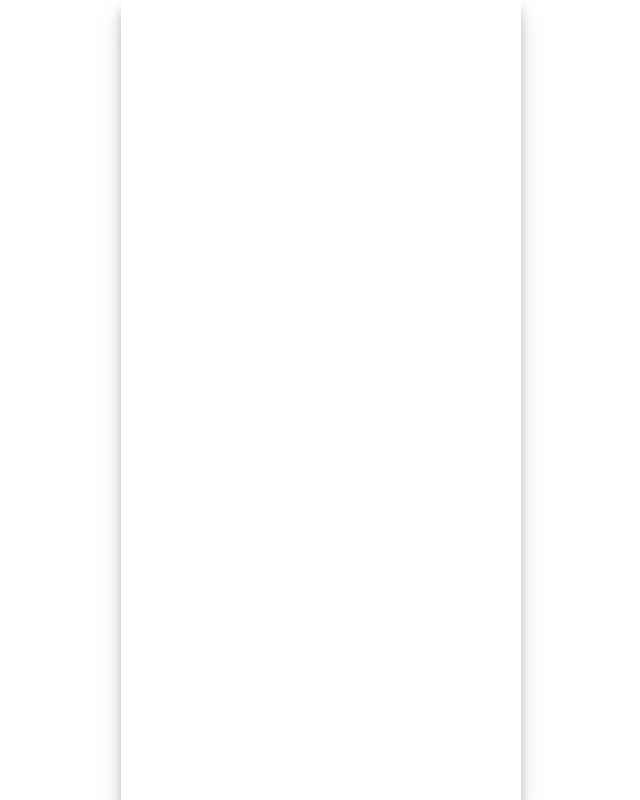
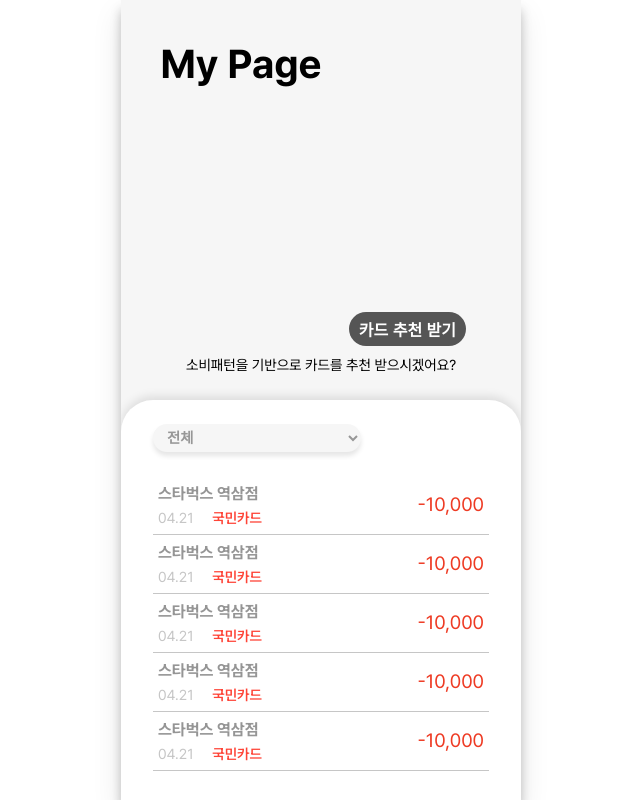
Before and after one commit to a107-cardmore/backend, a React (Create React App) app in the folder frontend/cardmore/: page /mypage in a window 1280 px wide. Before the commit this address had no page. Shown: the whole page, without its empty margins (319-959 px from the left). Built offline with nearby package versions, Linux system fonts and the light colour scheme.

Commit message:
feat: mypage

```diff
--- a/frontend/cardmore/src/App.js
+++ b/frontend/cardmore/src/App.js
@@ -7,6 +7,7 @@ import LoginPage from "./pages/LoginPage";
 import SignInPage from "./pages/SignInPage";
 import MyDataAgree from "./pages/MyDataAgree";
 import CompanySelectPage from "./pages/CompanySelectPage";
+import MyPage from "./pages/MyPage";
 
 function App() {
   return (
@@ -18,6 +19,7 @@ function App() {
         <Route path="/login" element={<LoginPage />}></Route>
         <Route path="/signin" element={<SignInPage />}></Route>
         <Route path="/mydata" element={<MyDataAgree />}></Route>
+        <Route path="/mypage" element={<MyPage />}></Route>
         <Route path="/company-select" element={<CompanySelectPage />}></Route>
         {/*<Route path="/" element={<Page3 />}></Route> */}
       </Routes>
--- /dev/null
+++ b/frontend/cardmore/src/components/ExpenditureCard.jsx
@@ -0,0 +1,50 @@
+import React from "react";
+import { css } from "@emotion/css";
+
+function ExpenditureCard(){
+  return(
+    <div className={css`
+      display: flex;
+      justify-content: space-between;
+      border-bottom: 1px solid #C6C6C6;
+      padding : 5px;
+    `}>
+      <div className={css`
+        display: flex;
+        flex-direction: column;
+        justify-content: space-around;
+      `}>
+        <div className={css`
+          font-weight: 700;
+          color : #959595;
+          font-size: 1rem;
+        `}>
+          스타벅스 역삼점
+        </div>
+        <div className={css`
+          display: flex;
+          justify-content: space-between;
+          width : 6.5rem;
+          font-size: 0.9rem;
+        `}>
+          <span className={css`
+            color: #C6C6C6;
+          `}>04.21</span>
+          <span className={css`
+            font-weight: 600;
+            color: #FE4437;
+          `}>국민카드</span>
+        </div>
+      </div>
+      <div className={css`
+        text-align: center;
+        line-height : 3rem;
+        height: 100%;
+        font-size: 1.2rem;
+        color : #EE3B24;
+      `}>-10,000</div>
+    </div>
+  );
+}
+
+export default ExpenditureCard;
--- /dev/null
+++ b/frontend/cardmore/src/pages/MyPage.jsx
@@ -0,0 +1,153 @@
+import { css } from "@emotion/css";
+import { useEffect, useState } from "react";
+import ExpenditureCard from "../components/ExpenditureCard";
+
+function MyPage(){
+  return (
+    <div className={css`
+      position: relative;
+      display : flex;
+      flex-direction : column;
+      justify-content : space-between;
+      align-items : center;
+      height : 100vh;
+      width : 100%;
+      background-color :#F6F6F6;
+    `}>
+      <div className={css`
+          display : flex;
+          float: left;
+          font-size : 2.5rem;
+          padding-top: 10%;
+          padding-right: 40%;
+          font-weight : bold;
+      `}>My Page</div>
+      {/* chart */}
+      <div className={css`
+          position: absolute;
+          top: 39vh;
+          display : flex;
+          flex-direction : column;
+          justify-content : center;
+          align-items : center;
+        `}>
+        <div></div>
+        <div className={css`
+          display : flex;
+          flex-direction : column;
+          align-items : flex-end;
+        `}>
+          <button className={css`
+            display : flex;
+            border-radius: 2rem;
+            border-style : none;
+            width: fit-content;
+            text-align: center;
+            justify-content: center;
+            color : #ffffff;
+            font-weight: 700;
+            font-size: 1rem;
+            padding : 5px 10px;
+            background-color: #555555;
+          `}>카드 추천 받기</button>
+          <p className={css `
+            padding : 10px;
+            margin: 0;
+            font-size: 0.9rem;
+          `}>소비패턴을 기반으로 카드를 추천 받으시겠어요?</p>
+        </div>
+      </div>
+      {/* 지출 내역 */}
+      <div className={ css`
+          position: absolute;
+          display: flex;
+          flex-direction: column;
+          align-items: center;
+          bottom: 0;
+          width: 100%;
+          height: 50%;
+          background-color: white;
+          border-top-left-radius: 2rem;
+          border-top-right-radius: 2rem;
+          padding:1.5rem 2rem;
+          box-sizing: border-box;
+          box-shadow: 0 -4px 10px rgb(0 0 0 / 10%);
+      `}>
+        <div className={ css`
+          display : flex;
+          flex-direction : column;
+          width : 100%;
+          justify-content: center;
+          align-items: flex-start;
+          margin-bottom: 1.5rem;
+        `}>
+          <select name="cars" id="cars" className={ css`
+            display : flex;
+            border-radius: 1rem;
+            padding: 5px 10px;
+            color : #979797;
+            border: none;
+            background : #F6F6F6;
+            font-weight: 700;
+            font-size: 0.9rem;
+            width: 13rem;
+            box-shadow: 0 4px 5px rgb(0 0 0 / 10%);
+            outline: none;
+          `}>
+            <option value="volvo" className={css `
+              background-color: #ffffff;
+              color: #979797;
+              font-size: 0.9rem;
+              padding: 5px;
+              border: none;
+            `}>전체</option>
+            <option value="volvo" className={css `
+              background-color: #ffffff;
+              color: #979797;
+              font-size: 0.9rem;
+              padding: 5px;
+              border: none;
+            `}>전체</option>
+          </select>
+        </div>
+        <div className={css`
+          display : flex;
+          flex-direction : column;
+          width : 100%;
+          overflow-y: scroll;
+
+          ::-webkit-scrollbar {
+            width: 8px; /* 스크롤바의 너비 */
+          }
+
+          ::-webkit-scrollbar-thumb {
+            background: rgb(0, 0, 0, 0.1); /* 스크롤바의 색상 */
+            border-radius: 4px;
+          }
+
+          ::-webkit-scrollbar-thumb:hover {
+            background: rgb(0, 0, 0, 0.4); /* 마우스 오버 시 스크롤바 색상 */
+          }
+        `}>
+          <ExpenditureCard />
+          <ExpenditureCard />
+          <ExpenditureCard />
+          <ExpenditureCard />
+          <ExpenditureCard />
+          <ExpenditureCard />
+          <ExpenditureCard />
+          <ExpenditureCard />
+          <ExpenditureCard />
+          <ExpenditureCard />
+          <ExpenditureCard />
+          <ExpenditureCard />
+          <ExpenditureCard />
+          <ExpenditureCard />
+        </div>
+      </div>
+
+    </div>
+  );
+}
+
+export default MyPage;
--- a/frontend/package.json
+++ /dev/null
@@ -1,5 +0,0 @@
-{
-  "dependencies": {
-    "@emotion/css": "^11.13.0"
-  }
-}
```
Also changed, not shown: 1 other file (tests, documents, lock files or other folders).
